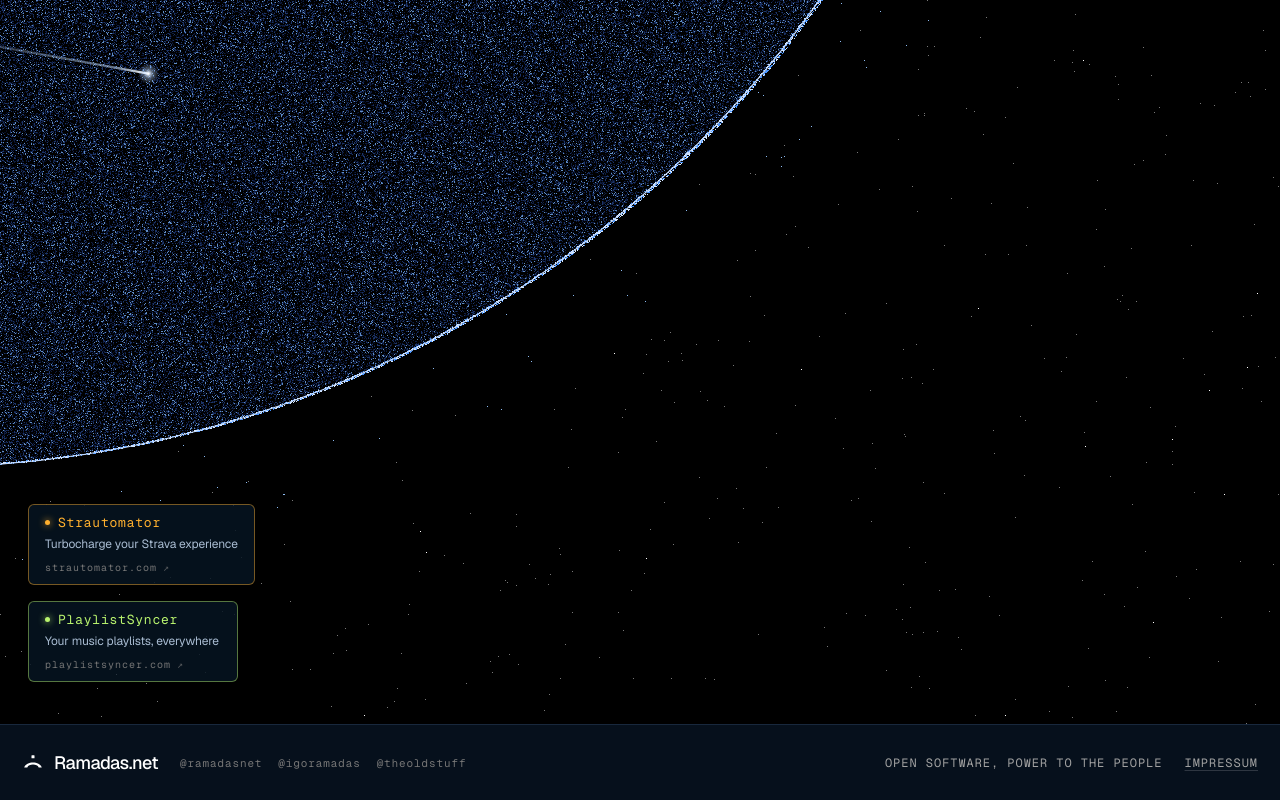
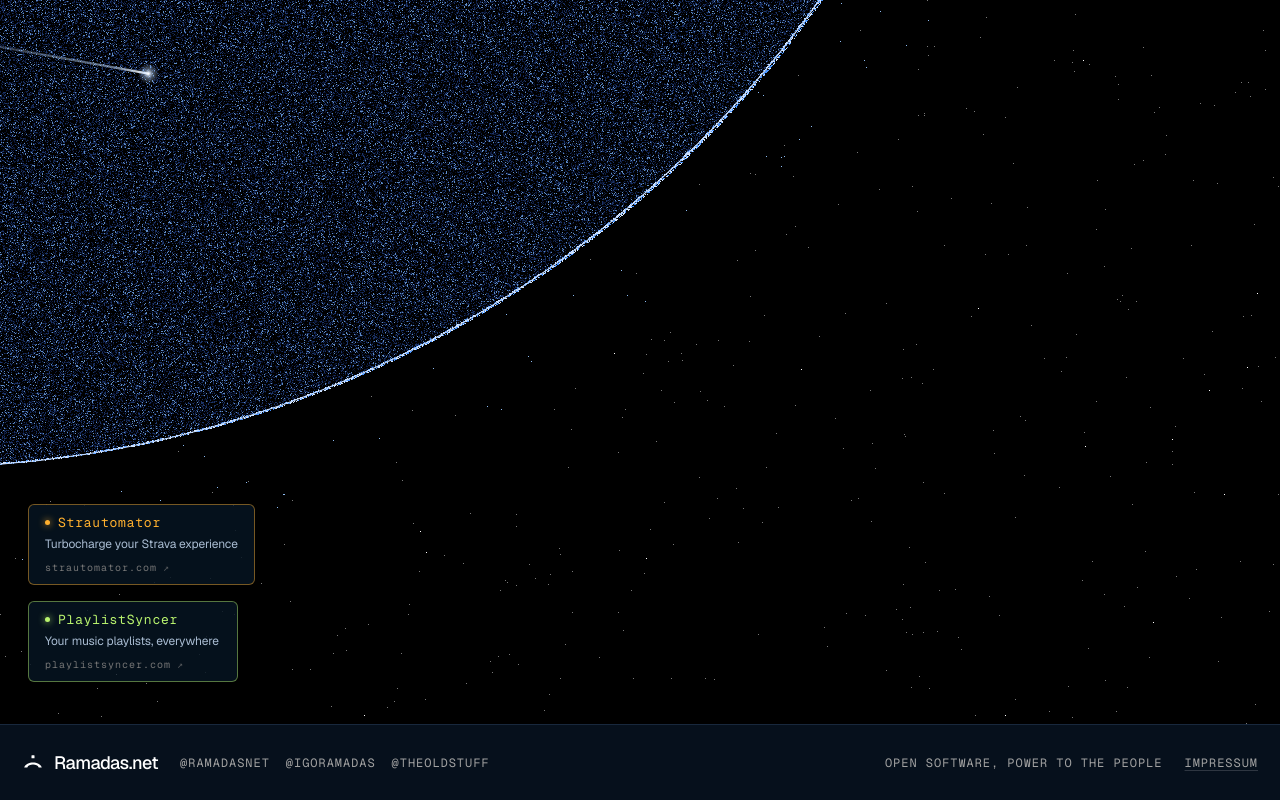
Before and after one commit to ramadasnet/www, a plain HTML site: page index.html in a window 1280 px wide. Drawn offline with nearby package versions, Linux system fonts and the light colour scheme.

Commit message:
Match GitHub org links to the footer legal text style

```diff
--- a/index.html
+++ b/index.html
@@ -157,12 +157,13 @@
                 align-self: center;
                 gap: 6px 16px;
                 font-family: var(--mono);
-                font-size: 11px;
+                font-size: 12px;
                 letter-spacing: 0.08em;
+                text-transform: uppercase;
             }
 
             .orgs a {
-                color: var(--quiet);
+                color: var(--dim);
                 transition: color 0.25s ease;
             }
 
```
